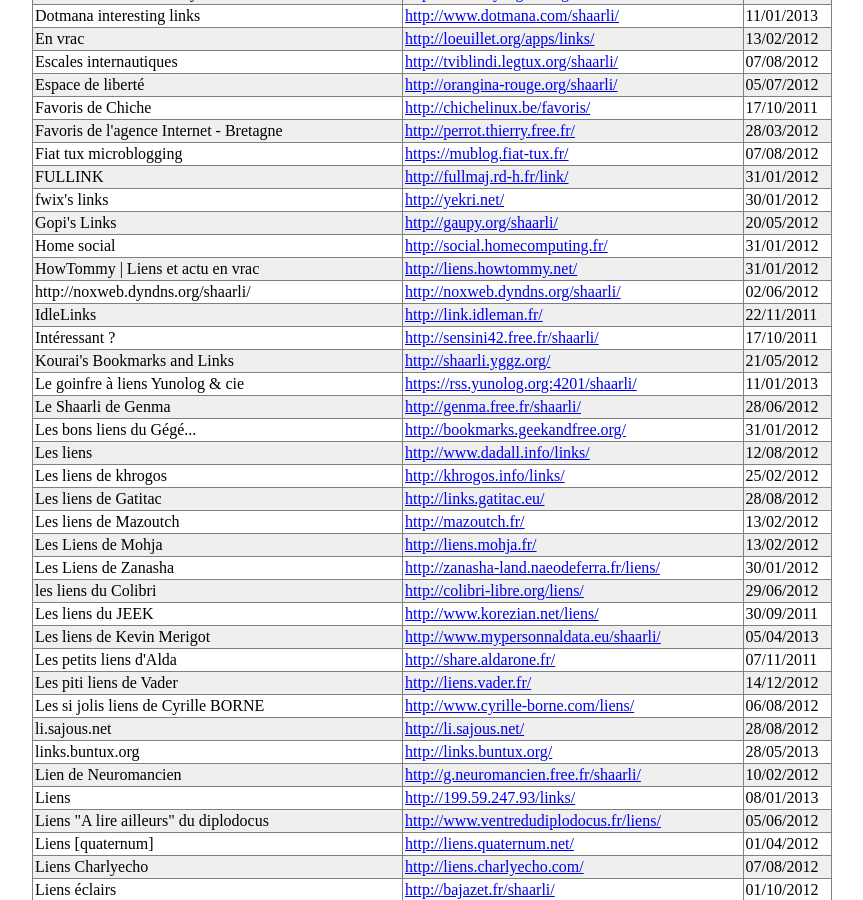
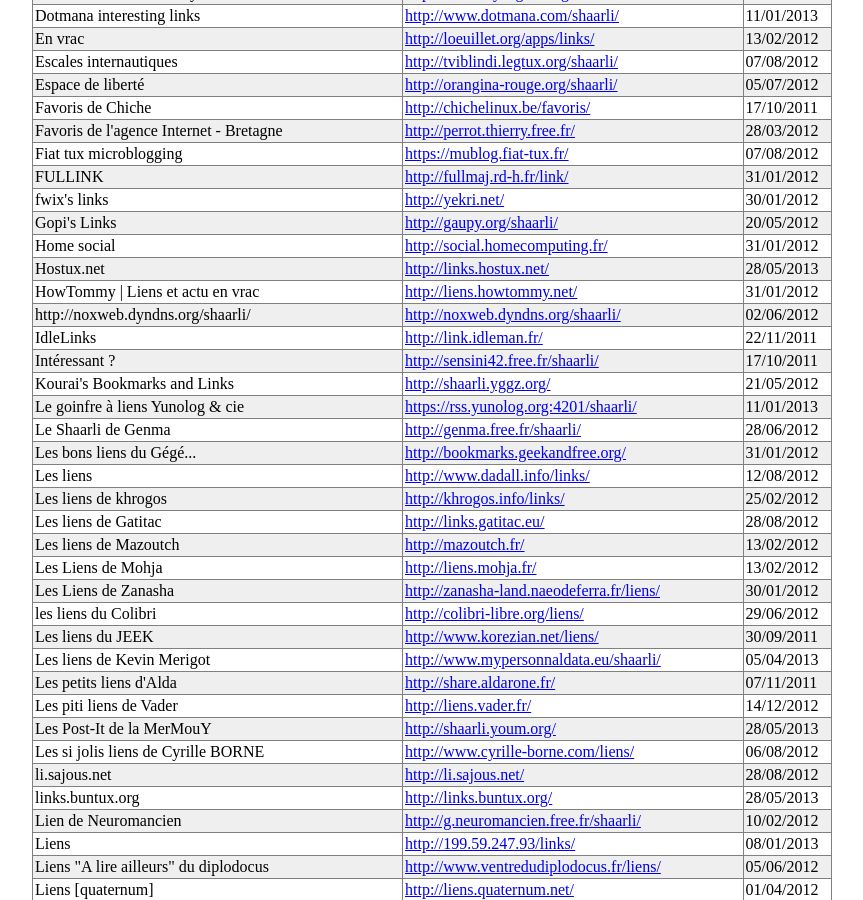
Before and after one commit to porneia/pub, a Jekyll site: the page built from bazaar/shaarli_online.html, in a window 1280 px wide and 900 px high, scrolled down 540 px. Shown: the whole window, without its empty margins (208-1071 px from the left). Built offline with Jekyll 4.4.1, drawn with Linux system fonts in a browser that asks for light colours; Markdown is read by kramdown in place of the engine named in the settings.

Commit message:
New shaarlis

```diff
--- a/bazaar/shaarli_online.html
+++ b/bazaar/shaarli_online.html
@@ -192,117 +192,129 @@ lien</a>.
   </tr>
 
   <tr class="ocolor">
+    <td>Hostux.net</td>
+    <td><a href="http://links.hostux.net/">http://links.hostux.net/</a></td>
+    <td>28/05/2013</td>
+  </tr>
+
+  <tr>
     <td>HowTommy | Liens et actu en vrac</td>
     <td><a href="http://liens.howtommy.net/">http://liens.howtommy.net/</a></td>
     <td>31/01/2012</td>
   </tr>
 
-  <tr>
+  <tr class="ocolor">
     <td>http://noxweb.dyndns.org/shaarli/</td>
     <td><a href="http://noxweb.dyndns.org/shaarli/">http://noxweb.dyndns.org/shaarli/</a></td>
     <td>02/06/2012</td>
   </tr>
 
-  <tr class="ocolor">
+  <tr>
     <td>IdleLinks</td>
     <td><a href="http://link.idleman.fr/">http://link.idleman.fr/</a></td>
     <td>22/11/2011</td>
   </tr>
 
-  <tr>
+  <tr class="ocolor">
     <td>Intéressant ?</td>
     <td><a href="http://sensini42.free.fr/shaarli/">http://sensini42.free.fr/shaarli/</a></td>
     <td>17/10/2011</td>
   </tr>
 
-  <tr class="ocolor">
+  <tr>
     <td>Kourai's Bookmarks and Links</td>
     <td><a href="http://shaarli.yggz.org/">http://shaarli.yggz.org/</a></td>
     <td>21/05/2012</td>
   </tr>
 
-  <tr>
+  <tr class="ocolor">
     <td>Le goinfre à liens Yunolog &amp; cie</td>
     <td><a href="https://rss.yunolog.org:4201/shaarli/">https://rss.yunolog.org:4201/shaarli/</a></td>
     <td>11/01/2013</td>
   </tr>
 
-  <tr class="ocolor">
+  <tr>
     <td>Le Shaarli de Genma</td>
     <td><a href="http://genma.free.fr/shaarli/">http://genma.free.fr/shaarli/</a></td>
     <td>28/06/2012</td>
   </tr>
 
-  <tr>
+  <tr class="ocolor">
     <td>Les bons liens du Gégé...</td>
     <td><a href="http://bookmarks.geekandfree.org/">http://bookmarks.geekandfree.org/</a></td>
     <td>31/01/2012</td>
   </tr>
 
-  <tr class="ocolor">
+  <tr>
     <td>Les liens</td>
     <td><a href="http://www.dadall.info/links/">http://www.dadall.info/links/</a></td>
     <td>12/08/2012</td>
   </tr>
 
-  <tr>
+  <tr class="ocolor">
     <td>Les liens de khrogos</td>
     <td><a href="http://khrogos.info/links/">http://khrogos.info/links/</a></td>
     <td>25/02/2012</td>
   </tr>
 
-  <tr class="ocolor">
+  <tr>
     <td>Les liens de Gatitac</td>
     <td><a href="http://links.gatitac.eu/">http://links.gatitac.eu/</a></td>
     <td>28/08/2012</td>
   </tr>
 
-  <tr>
+  <tr class="ocolor">
     <td>Les liens de Mazoutch</td>
     <td><a href="http://mazoutch.fr/">http://mazoutch.fr/</a></td>
     <td>13/02/2012</td>
   </tr>
 
-  <tr class="ocolor">
+  <tr>
     <td>Les Liens de Mohja</td>
     <td><a href="http://liens.mohja.fr/">http://liens.mohja.fr/</a></td>
     <td>13/02/2012</td>
   </tr>
 
-  <tr>
+  <tr class="ocolor">
     <td>Les Liens de Zanasha</td>
     <td><a href="http://zanasha-land.naeodeferra.fr/liens/">http://zanasha-land.naeodeferra.fr/liens/</a></td>
     <td>30/01/2012</td>
   </tr>
 
-  <tr class="ocolor">
+  <tr>
     <td>les liens du Colibri</td>
     <td><a href="http://colibri-libre.org/liens/">http://colibri-libre.org/liens/</a></td>
     <td>29/06/2012</td>
   </tr>
 
-  <tr>
+  <tr class="ocolor">
     <td>Les liens du JEEK</td>
     <td><a href="http://www.korezian.net/liens/">http://www.korezian.net/liens/</a></td>
     <td>30/09/2011</td>
   </tr>
 
-  <tr class="ocolor">
+  <tr>
     <td>Les liens de Kevin Merigot</td>
     <td><a href="http://www.mypersonnaldata.eu/shaarli/">http://www.mypersonnaldata.eu/shaarli/</a></td>
     <td>05/04/2013</td>
   </tr>
 
-  <tr>
+  <tr class="ocolor">
     <td>Les petits liens d'Alda</td>
     <td><a href="http://share.aldarone.fr/">http://share.aldarone.fr/</a></td>
     <td>07/11/2011</td>
   </tr>
 
-  <tr class="ocolor">
+  <tr>
     <td>Les piti liens de Vader</td>
     <td><a href="http://liens.vader.fr/">http://liens.vader.fr/</a></td>
     <td>14/12/2012</td>
+  </tr>
+
+  <tr class="ocolor">
+    <td>Les Post-It de la MerMouY</td>
+    <td><a href="http://shaarli.youm.org/">http://shaarli.youm.org/</a></td>
+    <td>28/05/2013</td>
   </tr>
 
   <tr>
```
